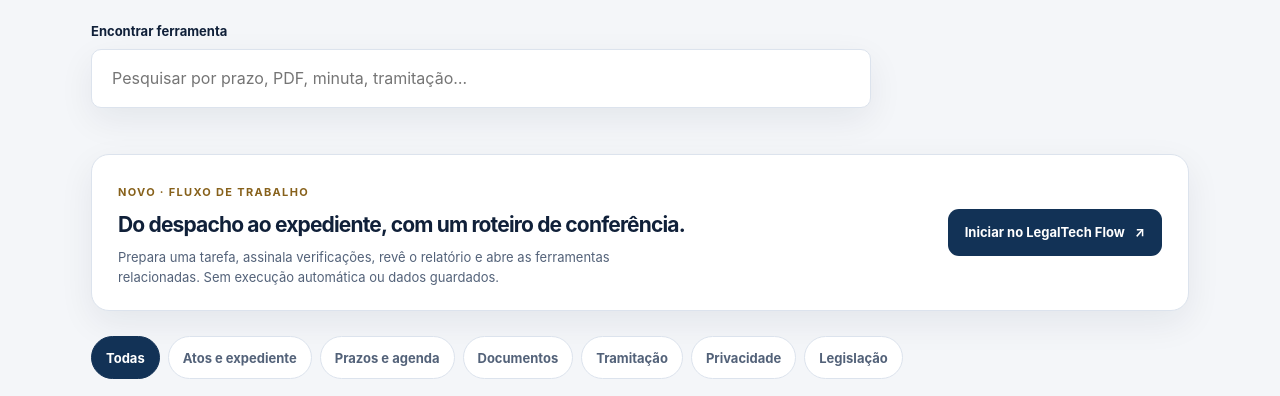
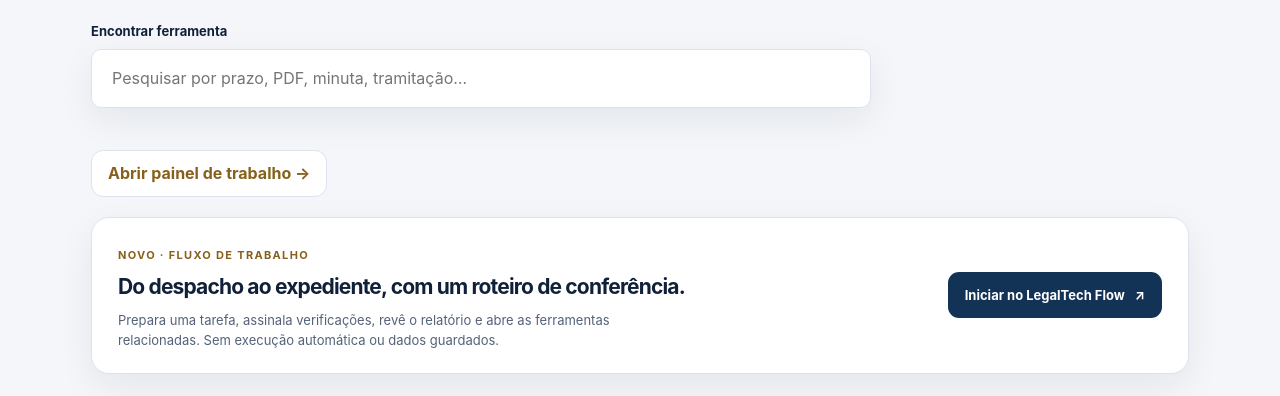
Before and after one commit to armandostafonso/LegalTech, a plain HTML site: page index.html in a window 1280 px wide. Shown: the part 387-783 px from the top of the page. Drawn offline with Linux system fonts and the light colour scheme.

Commit message:
feat(workspace): acesso rápido ao painel na página inicial

```diff
--- a/index.html
+++ b/index.html
@@ -33,6 +33,7 @@ try{document.documentElement.dataset.theme=localStorage.getItem("legaltech_theme
 <section class="hero"><div class="eyebrow">A plataforma de ferramentas jurídicas</div><h1>Menos tarefas repetitivas.<br>Mais tempo para o essencial.</h1>
 <p>Uma suite integrada de ferramentas para o trabalho jurídico, criada com atenção à clareza, privacidade e rigor.</p>
 <label for="search" style="display:block;font-size:13px;font-weight:650;margin-bottom:8px">Encontrar ferramenta</label><input class="search" id="search" type="search" placeholder="Pesquisar por prazo, PDF, minuta, tramitação…" autocomplete="off"></section>
+<p style="margin:0 0 20px"><a href="workspace.html" style="display:inline-flex;align-items:center;min-height:44px;padding:10px 16px;border:1px solid var(--line);border-radius:12px;background:var(--paper);color:var(--accent);font-weight:700">Abrir painel de trabalho →</a></p>
 <section class="suite-start" aria-label="Começar uma tarefa">
   <div class="suite-start-copy"><span class="suite-start-tag">NOVO · FLUXO DE TRABALHO</span>
   <h2>Do despacho ao expediente, com um roteiro de conferência.</h2>
```
